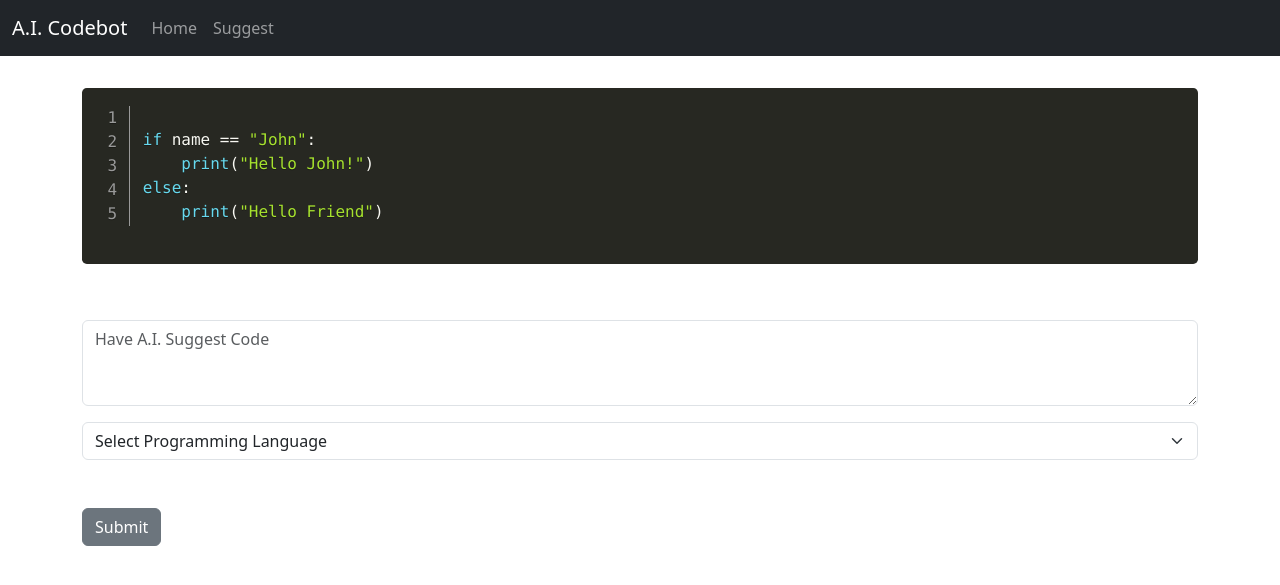
After one commit to avitenzer/codemaker, a Django app: page /suggest in a window 1280 px wide. The commit adds this page. Shown: the top 585 px of the page. Run offline with Django 4.2, Linux system fonts and the light colour scheme.

Commit message:
Add code suggestion

```diff
--- a/codemaker/codeapp/templates/navbar.html
+++ b/codemaker/codeapp/templates/navbar.html
@@ -10,6 +10,9 @@
                 <li class="nav-item">
                     <a class="nav-link" href="{% url 'home' %}">Home</a>
                 </li>
+                <li class="nav-item">
+                    <a class="nav-link" href="{% url 'suggest' %}">Suggest</a>
+                </li>
             </ul>
 
         </div>
--- /dev/null
+++ b/codemaker/codeapp/templates/suggest.html
@@ -0,0 +1,80 @@
+{% extends 'base.html' %}
+
+{% block content %}
+
+{% if response %}
+
+<pre>
+<code class='line-numbers language-{{lang}}'>
+{{response}}
+
+</code>
+</pre>
+
+<br/><br/>
+
+<form method=POST action="{% url 'home' %}">
+  {% csrf_token %}
+
+  <div class="mb-3">
+  <textarea class="form-control" name="code"
+            placeholder="Fix My Code" rows="3">{{ code }}</textarea>
+  </div>
+
+  <select class="form-select" name="lang">
+    <option selected>Select Programming Language</option>
+    {% for lang in lang_list %}
+
+    <option value="{{ lang }}">{{ lang }}</option>
+
+    {% endfor %}
+  </select>
+  <br/><br/>
+
+  <button type="submit" class="btn btn-secondary">Submit</button>
+
+</form>
+<br/>
+
+{% else %}
+
+
+<pre>
+<code class='line-numbers language-python'>
+if name == "John":
+	print("Hello John!")
+else:
+	print("Hello Friend")
+</code>
+</pre>
+
+<br/><br/>
+
+<form method=POST action="{% url 'home' %}">
+  {% csrf_token %}
+
+  <div class="mb-3">
+  <textarea class="form-control" name="code"
+            placeholder="Have A.I. Suggest Code" rows="3"></textarea>
+  </div>
+
+  <select class="form-select" name="lang">
+    <option selected>Select Programming Language</option>
+    {% for lang in lang_list %}
+
+    <option value="{{ lang }}">{{ lang }}</option>
+
+    {% endfor %}
+  </select>
+  <br/><br/>
+
+  <button type="submit" class="btn btn-secondary">Submit</button>
+
+</form>
+<br/>
+{% endif %}
+
+
+
+
+{% endblock %}
--- a/codemaker/codeapp/urls.py
+++ b/codemaker/codeapp/urls.py
@@ -3,5 +3,6 @@ from . import views
 
 urlpatterns = [
     path('', views.home, name='home'),
+    path('suggest', views.suggest, name='suggest'),
 
 ]
--- a/codemaker/codeapp/views.py
+++ b/codemaker/codeapp/views.py
@@ -35,3 +35,37 @@ def home(request):
             return render(request, 'home.html', {'lang_list':lang_list, 'response':e, 'lang':lang})
 
     return render(request, 'home.html', {'lang_list': lang_list})
+
+def suggest(request):
+    print(os.getenv('API_KEY'))
+    lang_list = ['c', 'clike', 'cpp', 'csharp', 'css', 'css-extras', 'dart', 'django', 'fsharp', 'go', 'go-module', 'gradle', 'graphql', 'groovy', 'java', 'javadoc', 'javadoclike', 'javascript', 'json', 'json5', 'jsonp', 'jsx', 'markup', 'markup-templating', 'nginx', 'objectivec', 'perl', 'php', 'phpdoc', 'plsql', 'powershell', 'python', 'r', 'ruby', 'rust', 'sas', 'sass', 'scala', 'scss', 'sql', 'tcl', 'tsx', 'typescript', 'typoscript', 'xml-doc', 'yaml']
+    if request.method == 'POST':
+        code = request.POST.get('code')
+        lang = request.POST.get('lang')
+
+        if lang == "Select Programming Language":
+            messages.success(request, 'Please select a programming language')
+            return render(request, 'suggest.html', {'code': code, 'lang': lang, 'lang_list': lang_list})
+
+        #OPENAI
+        openai.api_key = os.getenv('OPENAI_API_KEY')
+        openai.Model.list()
+        try:
+            response = openai.Completion.create(
+                engine = "text-davinci-003",
+                prompt = f"Respond only with code. {code}",
+                temperature = 0,
+                max_tokens = 1000,
+                top_p = 1.0,
+                frequency_penalty = 0.0,
+                presence_penalty = 0.0,
+            )
+
+            response = response['choices'][0]['text']
+
+            return render(request, 'suggest.html', {'lang_list':lang_list, 'response':response, 'lang':lang})
+        except Exception as e:
+            print(e)
+            return render(request, 'suggest.html', {'lang_list':lang_list, 'response':e, 'lang':lang})
+
+    return render(request, 'suggest.html', {'lang_list': lang_list})
```
